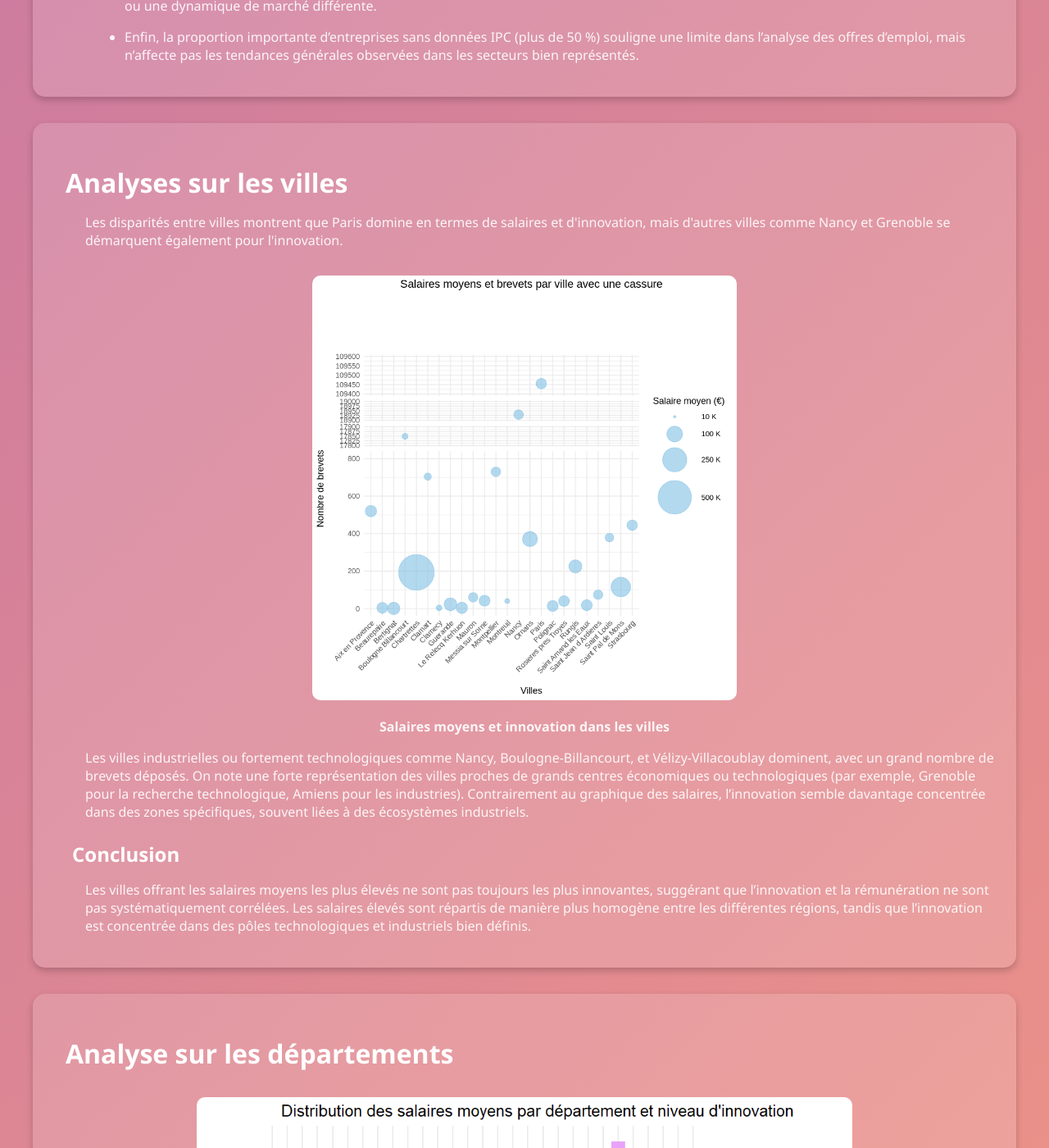
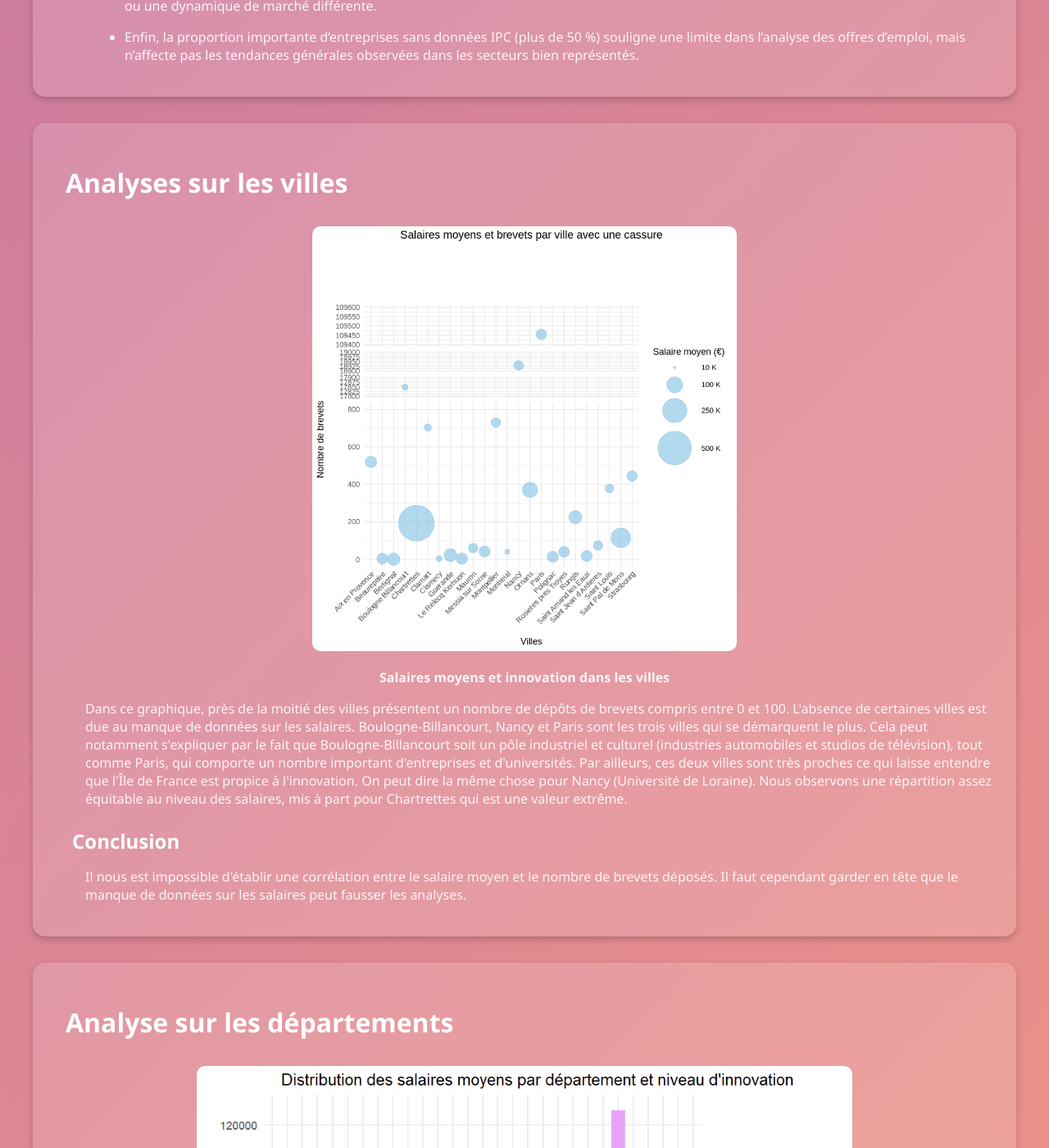
Before and after one commit to SebastienH422/ProjetR.smams, a Jekyll site: the page analyses.html, which Jekyll copies as it is, in a window 1280 px wide and 1400 px high, scrolled down 5142 px. Shown: the whole window at 82% size. Built offline with Jekyll 4.4.1, drawn with Linux system fonts in a browser that asks for light colours.

Commit message:
Update analyses.html

```diff
--- a/analyses.html
+++ b/analyses.html
@@ -214,16 +214,16 @@ Les catégories A et H se démarquent non seulement par leur volume élevé de b
 
             <div class="block">
                 <h2 style="font-size: 2rem;">Analyses sur les villes</h2>
-                <p style="margin-left: 2.5rem;">Les disparités entre villes montrent que Paris domine en termes de salaires et d'innovation, mais d'autres villes comme Nancy et Grenoble se démarquent également pour l'innovation.</p>
                 <p align="center">
                     <img src="Images/villes_salaire_innov.png" alt="Analyses sur les villes">
                     <br>
                     <strong>Salaires moyens et innovation dans les villes</strong>
                 </p>
-                <p style="margin-left: 2.5rem;">Les villes industrielles ou fortement technologiques comme Nancy, Boulogne-Billancourt, et Vélizy-Villacoublay dominent, avec un grand nombre de brevets déposés. On note une forte représentation des villes proches de grands centres économiques ou technologiques (par exemple, Grenoble pour la recherche technologique, Amiens pour les industries). Contrairement au graphique des salaires, l’innovation semble davantage concentrée dans des zones spécifiques, souvent liées à des écosystèmes industriels.</p>
+                <p style="margin-left: 2.5rem;">Dans ce graphique, près de la moitié des villes présentent un nombre de dépôts de brevets compris entre 0 et 100. L'absence de certaines villes est due au manque de données sur les salaires. Boulogne-Billancourt, Nancy et Paris sont les trois villes qui se démarquent le plus. Cela peut notamment s'expliquer par le fait que Boulogne-Billancourt soit un pôle industriel et culturel (industries automobiles et studios de télévision), tout comme Paris, qui comporte un nombre important d'entreprises et d'universités. Par ailleurs, ces deux villes sont très proches ce qui laisse entendre que l'Île de France est propice à l'innovation. On peut dire la même chose pour Nancy (Université de Loraine).
+Nous observons une répartition assez équitable au niveau des salaires, mis à part pour Chartrettes qui est une valeur extrême.</p>
 
             <h3 style="font-size: 1.5rem;">Conclusion</h3>
-                <p style="margin-left: 2.5rem;">Les villes offrant les salaires moyens les plus élevés ne sont pas toujours les plus innovantes, suggérant que l’innovation et la rémunération ne sont pas systématiquement corrélées. Les salaires élevés sont répartis de manière plus homogène entre les différentes régions, tandis que l’innovation est concentrée dans des pôles technologiques et industriels bien définis.
+                <p style="margin-left: 2.5rem;">Il nous est impossible d'établir une corrélation entre le salaire moyen et le nombre de brevets déposés. Il faut cependant garder en tête que le manque de données sur les salaires peut fausser les analyses.
 
 </p>
             </div>
```
